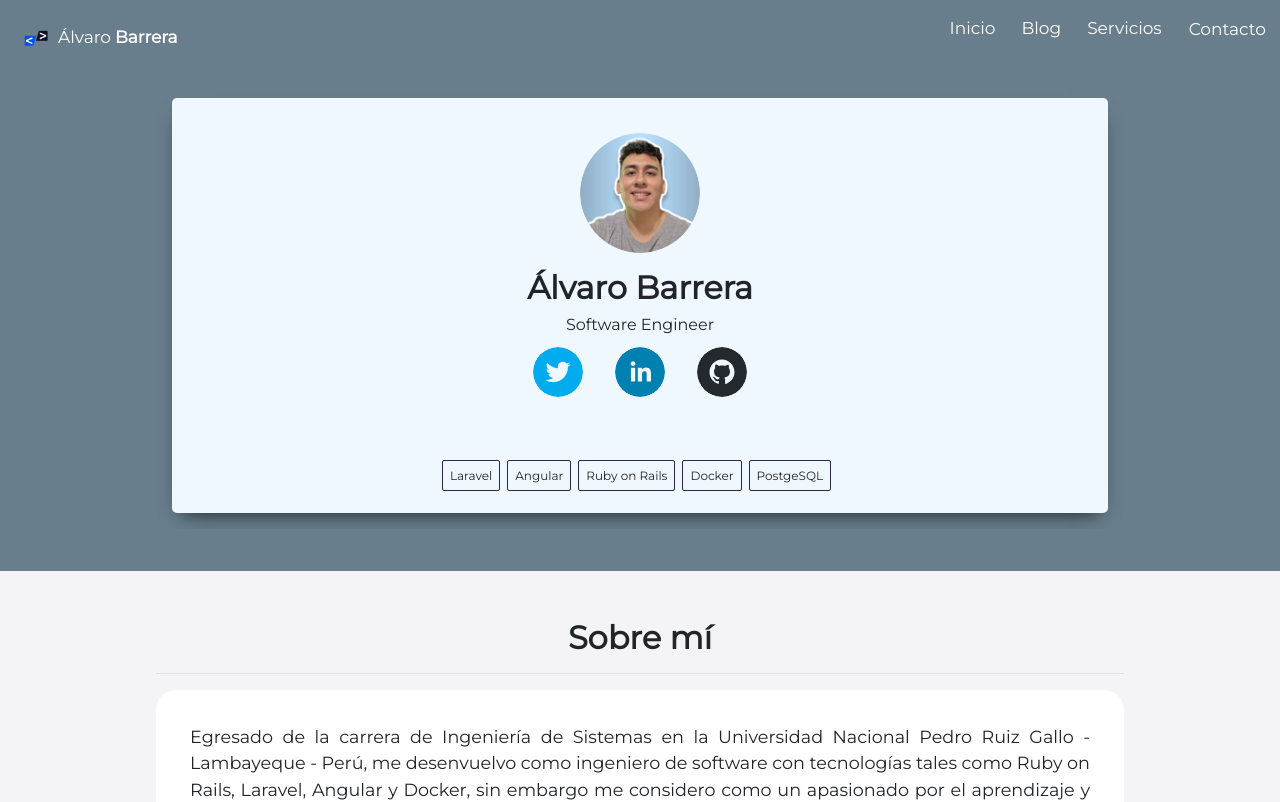
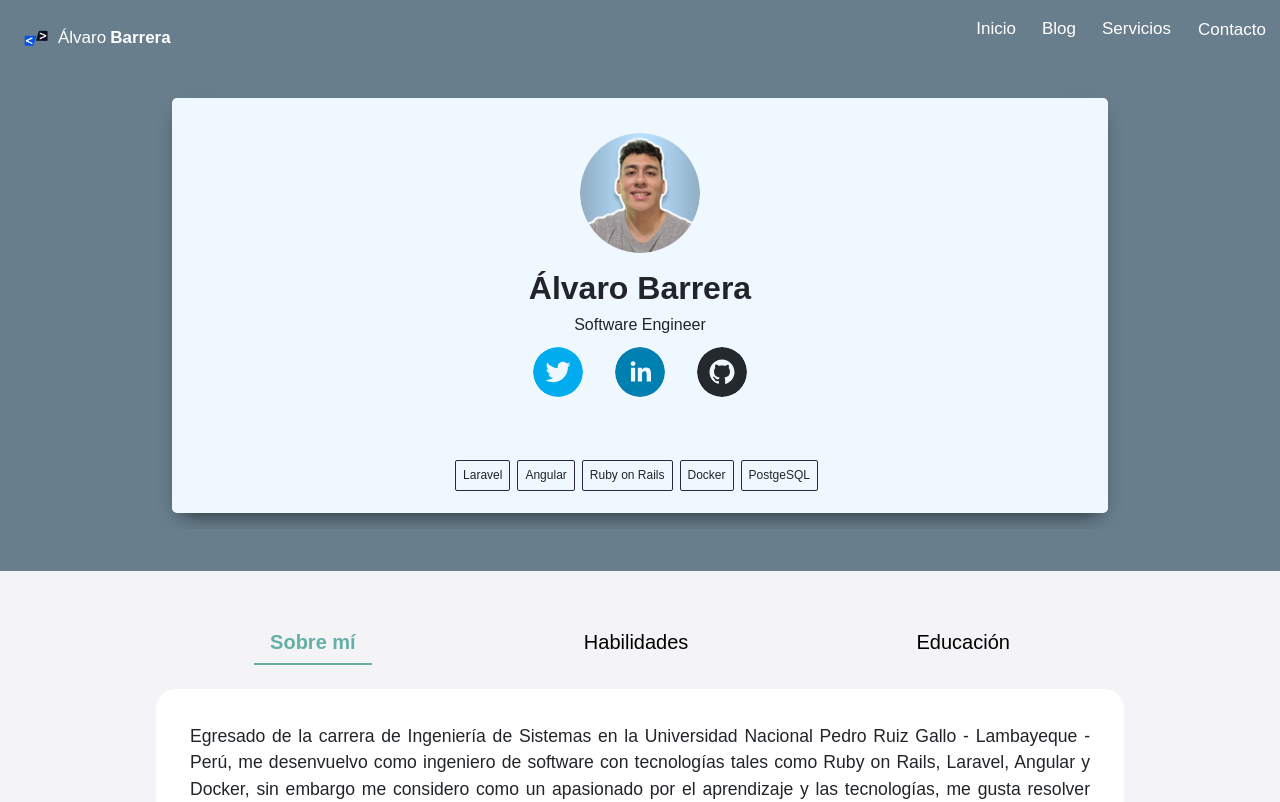
Before and after one commit to alvaro-barrera/alvaro-barrera, a React (Create React App) app: page /#/ in a window 1280 px wide. Shown: the top 802 px of the page. Built offline with nearby package versions, Linux system fonts and the light colour scheme.

Commit message:
chore: change about page and font

```diff
--- a/src/components/About.js
+++ b/src/components/About.js
@@ -1,4 +1,4 @@
-import React from "react";
+import React, { useState } from "react";
 import "./styles/About.css";
 import Training from "../pages/Training";
 import SectionTitle from "./SectionTitle";
@@ -6,7 +6,6 @@ import SectionTitle from "./SectionTitle";
 const CardSection = ({ title, content, button }) => {
   return (
     <div className="separation pb-3">
-      <SectionTitle title={title} />
       <div className="jumbotron text-justify border bg-white About__card mt-3">
         {content}
         {button && <div className="lead d-flex mt-3">{button}</div>}
@@ -15,12 +14,9 @@ const CardSection = ({ title, content, button }) => {
   );
 };
 
-class About extends React.Component {
-  handleRefContact = (e) => {
-    document.getElementById("button-contact").click();
-  };
+const About = () => {
+  const [activeTab, setActiveTab] = useState("about");
 
-  render() {
   const aboutContent = (
     <p className="lead">
       Egresado de la carrera de Ingeniería de Sistemas en la Universidad
@@ -57,8 +53,43 @@ class About extends React.Component {
       </li>
     </ul>
   );
+
+  // Función para cambiar la pestaña activa
+  const handleTabClick = (tab) => {
+    setActiveTab(tab);
+  };
+
   return (
     <div>
+      <div className="tabs">
+        <button
+          className={`tab-button btn-md ${
+            activeTab === "about" ? "active" : ""
+          }`}
+          onClick={() => handleTabClick("about")}
+        >
+          Sobre mí
+        </button>
+        <button
+          className={`tab-button btn-md ${
+            activeTab === "skills" ? "active" : ""
+          }`}
+          onClick={() => handleTabClick("skills")}
+        >
+          Habilidades
+        </button>
+        <button
+          className={`tab-button btn-md ${
+            activeTab === "education" ? "active" : ""
+          }`}
+          onClick={() => handleTabClick("education")}
+        >
+          Educación
+        </button>
+      </div>
+
+      <div className="tab-content">
+        {activeTab === "about" ? (
           <CardSection
             title="Sobre mí"
             content={aboutContent}
@@ -73,13 +104,13 @@ class About extends React.Component {
               </a>
             }
           />
-
+        ) : activeTab === "skills" ? (
           <CardSection
             title="Habilidades"
             content={skillsContent}
             button={
               <button
-              onClick={this.handleRefContact}
+                onClick={() => alert("Comenzar a trabajar!")}
                 type="button"
                 className="btn btn-primary btn-lg"
               >
@@ -87,10 +118,12 @@ class About extends React.Component {
               </button>
             }
           />
+        ) : (
           <Training />
+        )}
+      </div>
     </div>
   );
-  }
-}
+};
 
 export default About;
--- a/src/components/Education.js
+++ b/src/components/Education.js
@@ -74,7 +74,6 @@ class Education extends React.Component {
   render() {
     return (
       <ul className="list-group separation">
-        <SectionTitle title={"Educación"}></SectionTitle>
         <Certificate certificates={this.props.certificates}></Certificate>
       </ul>
     );
--- a/src/components/styles/About.css
+++ b/src/components/styles/About.css
@@ -19,3 +19,30 @@
 .About__card {
   padding: 2rem;
 }
+
+.tabs {
+  display: flex;
+  justify-content: space-around;
+  margin-bottom: 1.5rem;
+}
+
+.tab-button {
+  background: none;
+  border: none;
+  padding: 0.5rem 1rem;
+  cursor: pointer;
+  font-size: 1.25rem;
+  text-decoration: none;
+  transition: color 0.3s ease;
+}
+
+.tab-button:hover {
+  color: var(---button-color);
+}
+
+.tab-button.active {
+  color: var(---button-color);
+  font-weight: bold;
+  border-bottom: 2px solid var(---button-color);
+  padding-bottom: 0.4rem;
+}
--- a/src/global.css
+++ b/src/global.css
@@ -1,4 +1,4 @@
-@import url("https://fonts.googleapis.com/css2?family=Montserrat&display=swap");
+@import url("https://fonts.googleapis.com/css2?family=Big+Shoulders+Display:wght@500..900&display=swap");
 
 * {
   -webkit-font-smoothing: antialiased;
```
Lines whose indentation alone changed are shown as unchanged.
